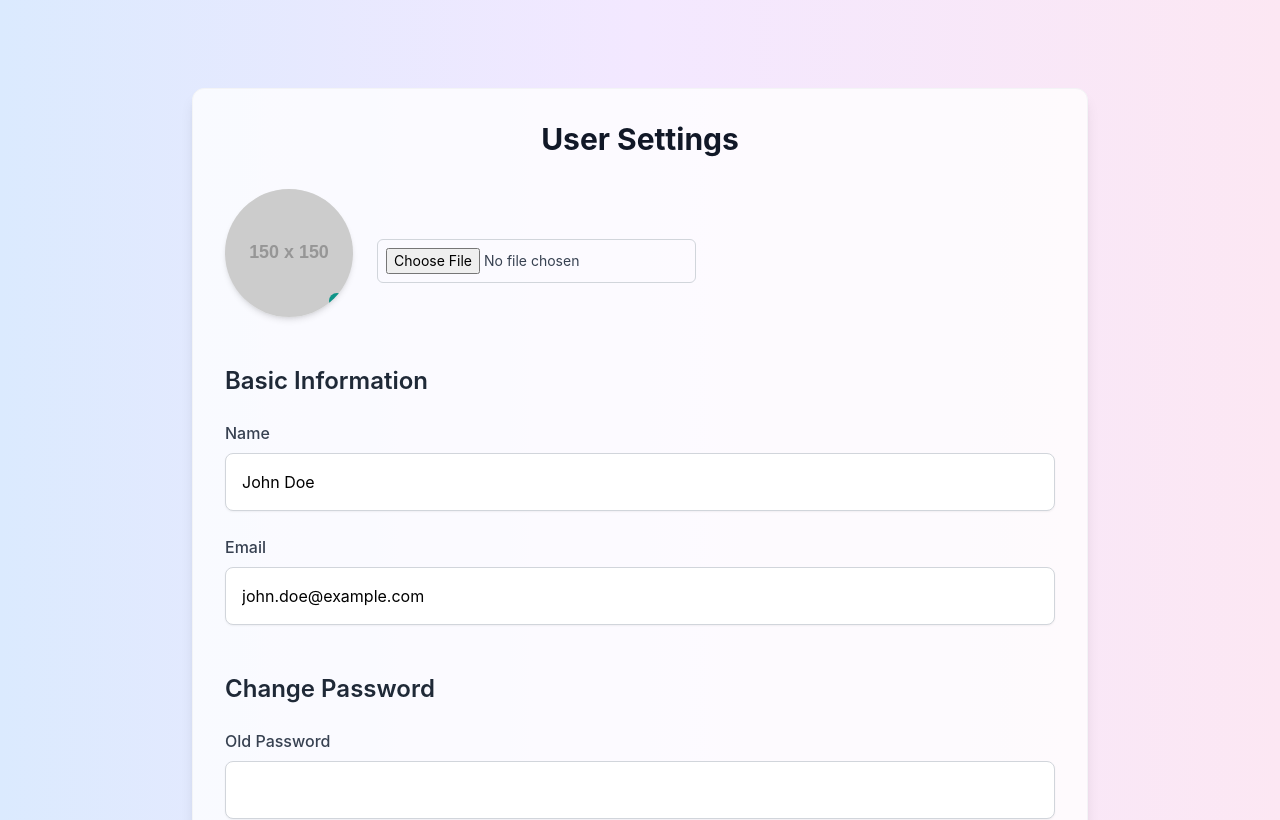
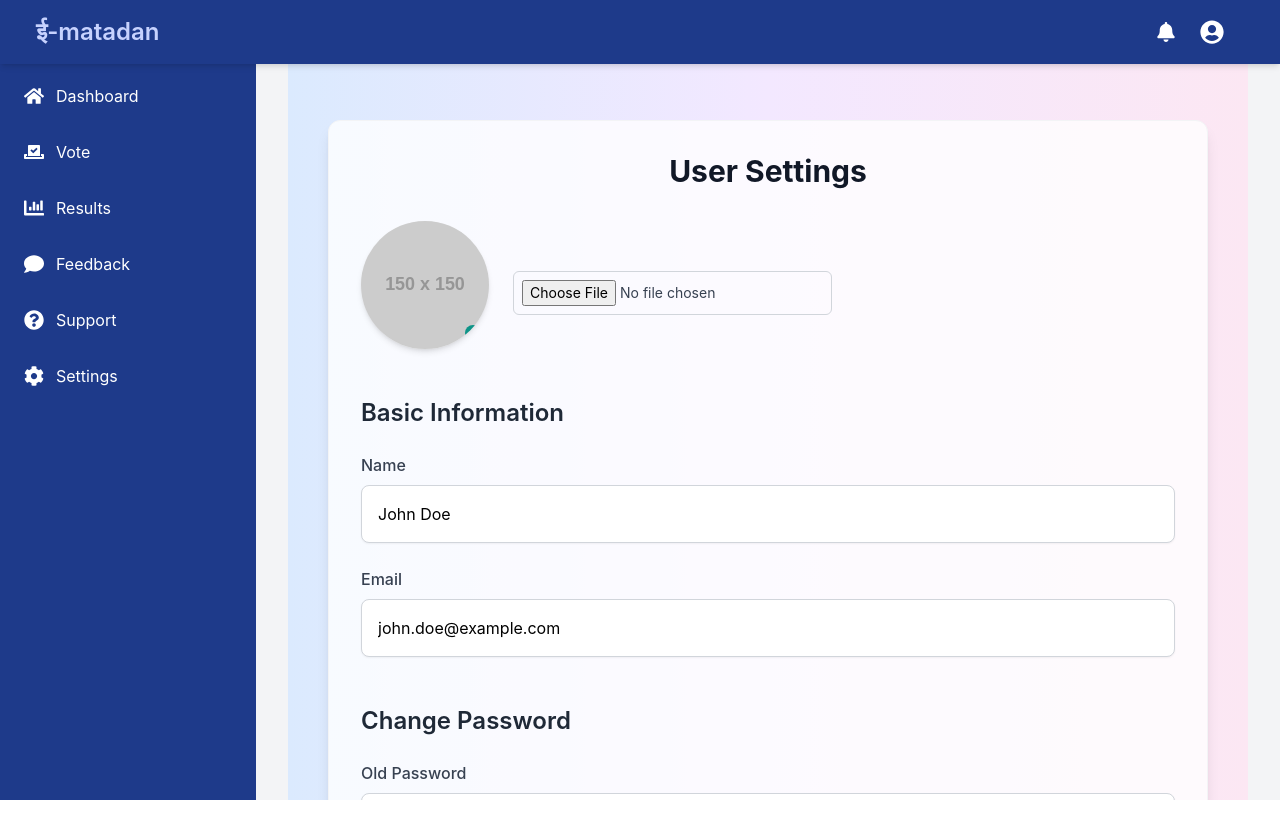
Before and after one commit to Pranav952/E-Matadan, a React (Create React App) app in the folder frontend/: page /user/settings in a window 1280 px wide. Shown: the top 820 px of the page. Built offline with nearby package versions, Linux system fonts and the light colour scheme.

Commit message:
setting can be saved by user

```diff
--- a/frontend/src/user/views/Settings.jsx
+++ b/frontend/src/user/views/Settings.jsx
@@ -1,4 +1,5 @@
 import React, { useState } from 'react';
+import Layout from '../Layout'; // Import the Layout component
 
 function UserSettings() {
   const [userInfo, setUserInfo] = useState({
@@ -48,6 +49,7 @@ function UserSettings() {
   };
 
   return (
+    <Layout> {/* Make sure to wrap the content inside Layout */}
       <div className="bg-gradient-to-r from-blue-100 via-purple-100 to-pink-100 p-10 min-h-screen">
         <div className="max-w-4xl mx-auto p-8 bg-white bg-opacity-80 rounded-xl shadow-lg mt-12 border border-gray-100">
           <h2 className="text-3xl font-bold text-center text-gray-900 mb-8">User Settings</h2>
@@ -190,6 +192,7 @@ function UserSettings() {
           </div>
         </div>
       </div>
+    </Layout>
   );
 }
 
```
Lines whose indentation alone changed are shown as unchanged.
